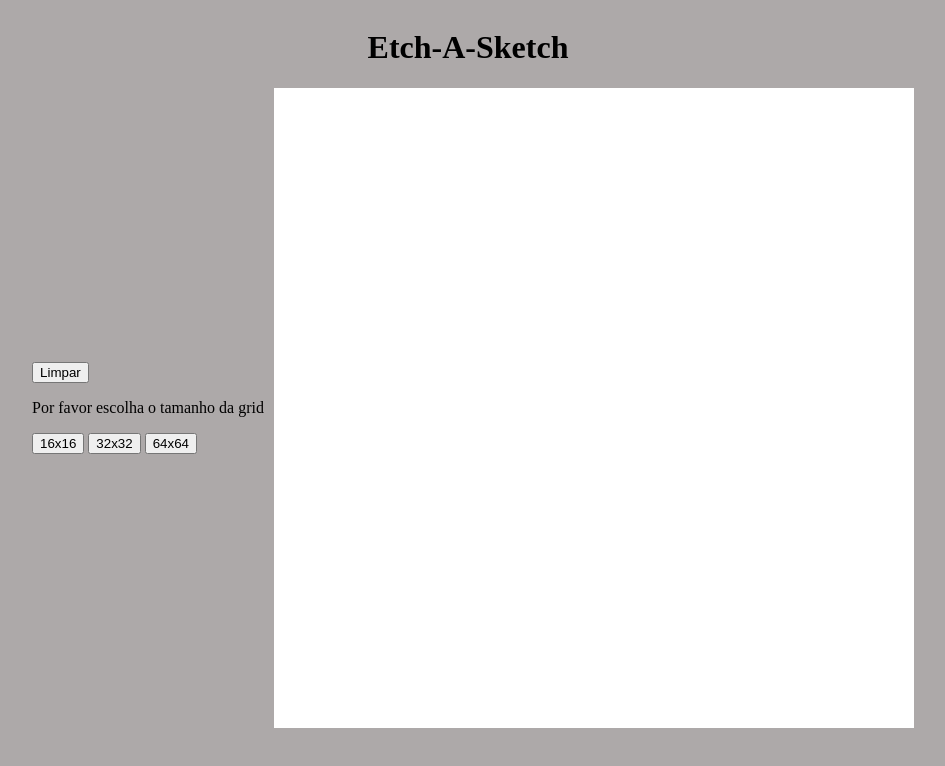
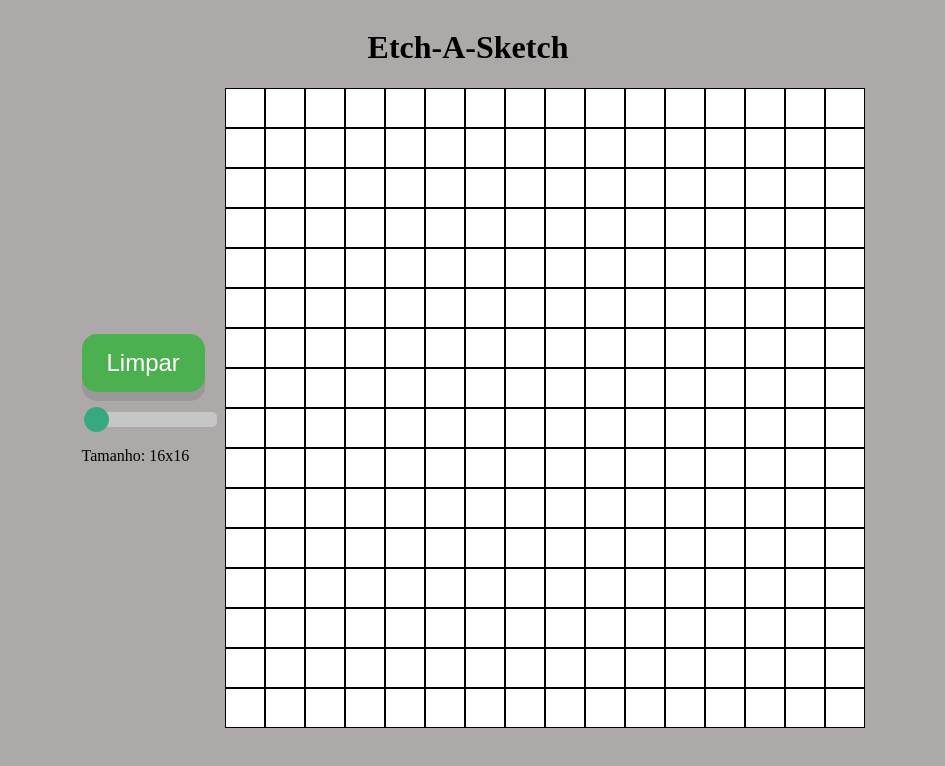
Before and after one commit to VictorHCassiano/Etch-A-Sketch, a plain HTML site: page index.html in a window 1280 px wide. Shown: the whole page, without its empty margins (172-1117 px from the left). Drawn offline with Linux system fonts and the light colour scheme.

Commit message:
design dos botões
Slide range button pro tamanho da grid
e design do botão de limpar

```diff
--- a/index.html
+++ b/index.html
@@ -13,12 +13,14 @@
 
         <div class="colunaBotoes">
             <button onclick="Limpar()">Limpar</button>
+            <br><br>
+                <div class="slidecontainer">
 
-                <p>Por favor escolha o tamanho da grid</p>
-                <button id="16x16" onclick="s16x16()">16x16</button>
-                <button id="32x32" onclick="s32x32()">32x32</button>
-                <button id="32x32" onclick="s64x64()">64x64</button>
+                    <div class="slidecontainer">
 
+                        <input type="range" min="1" max="3" value="1" class="slider" id="gridSlide">
+                        <p>Tamanho: <span id="valordaGrid"></span></p>
+                      </div>
         </div>
 
     </div>
--- a/script.js
+++ b/script.js
@@ -1,3 +1,4 @@
+
 var container = document.getElementById('container')
 
 var elementos = "square16x16"
@@ -25,6 +26,7 @@ grid.className = "grid";
     nQuadrados = 256
     criarGrid(256,"square16x16")
   }
+  s16x16()
 //Cria a grid do tamanho escolhido com as funcoes acima
     function criarGrid(nQuadrados,elementos){
   for (var i = 0; i < nQuadrados; i++) {
@@ -56,3 +58,32 @@ function Limpar(){
     limparQuadrado[i].style.backgroundColor = "white";
    }
 }
+
+var slider = document.getElementById("gridSlide");
+var output = document.getElementById("valordaGrid");
+output.innerHTML = "16x16";
+
+slider.oninput = function() {
+  outputGrid = this.value;
+  let tamanhoGrid = this.value
+  if(tamanhoGrid==1){
+    s16x16()
+  }
+  else if(tamanhoGrid==2){
+    s32x32()
+  }
+  else if(tamanhoGrid==3){
+    s64x64()
+  }
+
+  if(outputGrid==1){
+    outputGrid="16x16"
+  }
+  else if(outputGrid==2){
+    outputGrid="32x32"
+  }
+  else if(outputGrid==3){
+    outputGrid="64x64"
+  }
+  output.innerHTML = outputGrid;
+}
--- a/style.css
+++ b/style.css
@@ -53,3 +53,64 @@ body{
     justify-content: center;
     align-items: center;
   }
+
+
+  .slidecontainer {
+    width: 100%;
+  }
+
+  .slider {
+    -webkit-appearance: none;
+    width: 100%;
+    height: 15px;
+    border-radius: 5px;
+    background: #d3d3d3;
+    outline: none;
+    opacity: 0.7;
+    -webkit-transition: .2s;
+    transition: opacity .2s;
+  }
+
+  .slider:hover {
+    opacity: 1;
+  }
+
+  .slider::-webkit-slider-thumb {
+    -webkit-appearance: none;
+    appearance: none;
+    width: 25px;
+    height: 25px;
+    border-radius: 50%;
+    background: #04AA6D;
+    cursor: pointer;
+  }
+
+  .slider::-moz-range-thumb {
+    width: 25px;
+    height: 25px;
+    border-radius: 50%;
+    background: #04AA6D;
+    cursor: pointer;
+  }
+  button {
+    display: inline-block;
+    padding: 15px 25px;
+    font-size: 24px;
+    cursor: pointer;
+    text-align: center;
+    text-decoration: none;
+    outline: none;
+    color: #fff;
+    background-color: #4CAF50;
+    border: none;
+    border-radius: 15px;
+    box-shadow: 0 9px #999;
+  }
+
+  button:hover {background-color: #3e8e41}
+
+  button:active {
+    background-color: #3e8e41;
+    box-shadow: 0 5px #666;
+    transform: translateY(4px);
+  }
```
